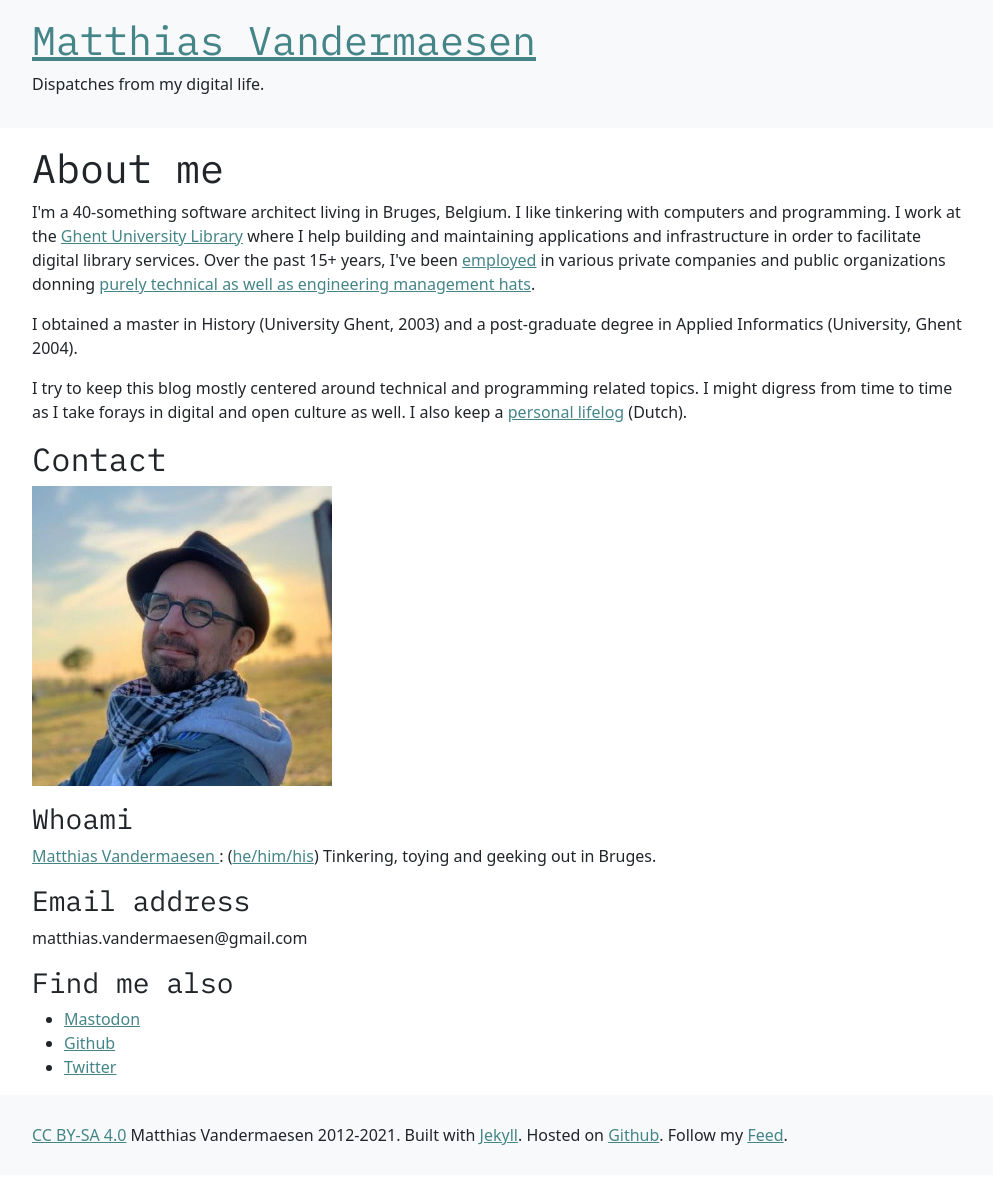
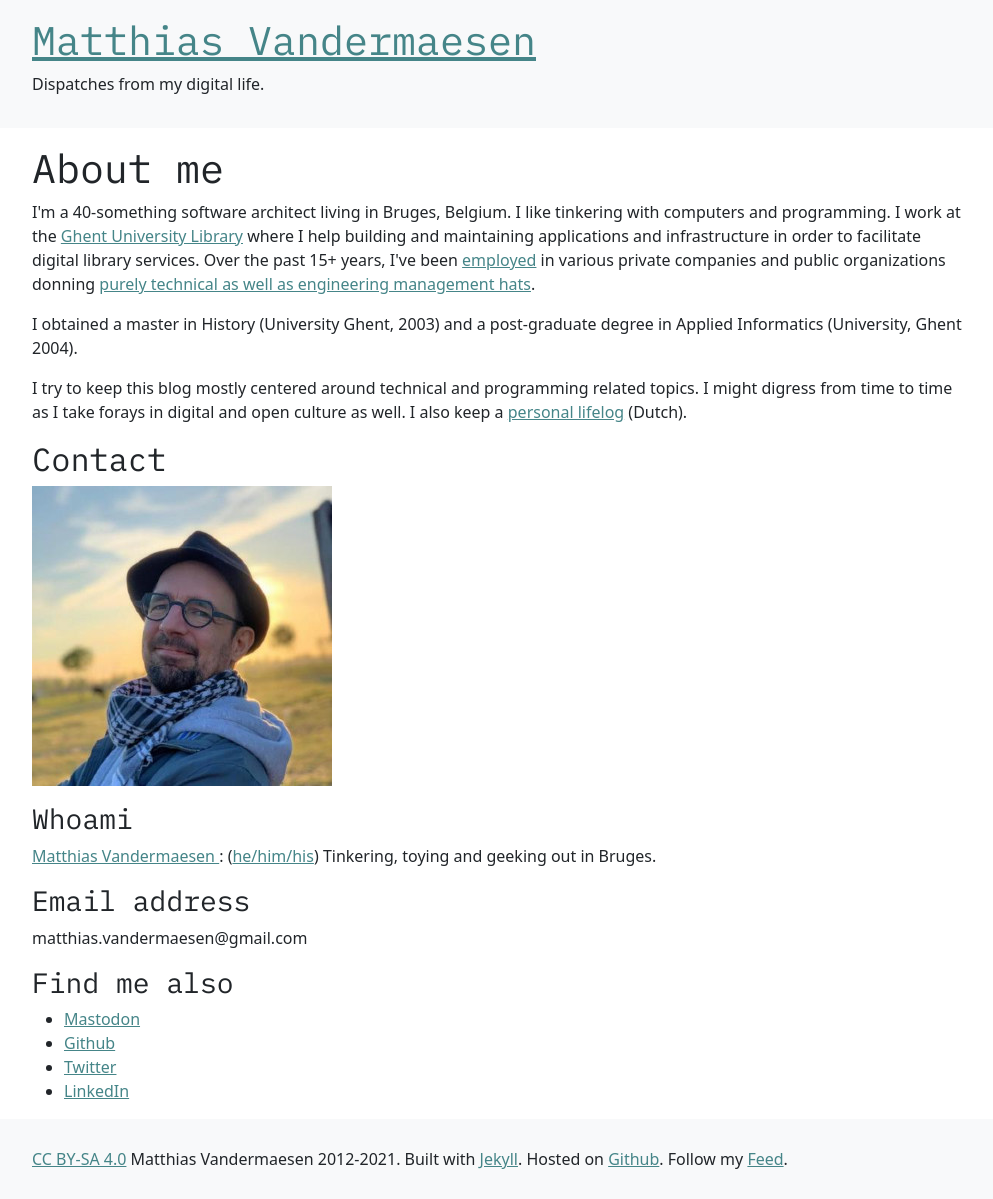
Before and after one commit to netsensei/colada, a Jekyll site: the page built from about.html, in a window 1280 px wide. Shown: the whole page, without its empty margins (140-1133 px from the left). Built offline with Jekyll 4.4.1, drawn with Linux system fonts in a browser that asks for light colours; before the commit the page ends 1175 px from its top, so only the background shows below that.

Commit message:
Added: linkedIn link to hcard.

```diff
--- a/about.html
+++ b/about.html
@@ -56,6 +56,9 @@ digital and open culture as well. I also keep a
       <li>
         <a href="https://twitter.com/netsensei" class="u-url" rel="me">Twitter</a>
       </li>
+      <li>
+        <a href="https://be.linkedin.com/in/matthiasvandermaesen" class="u-url"rel="me">LinkedIn</a>
+      </li>
     </ul>
   </div>
 </section>
```
